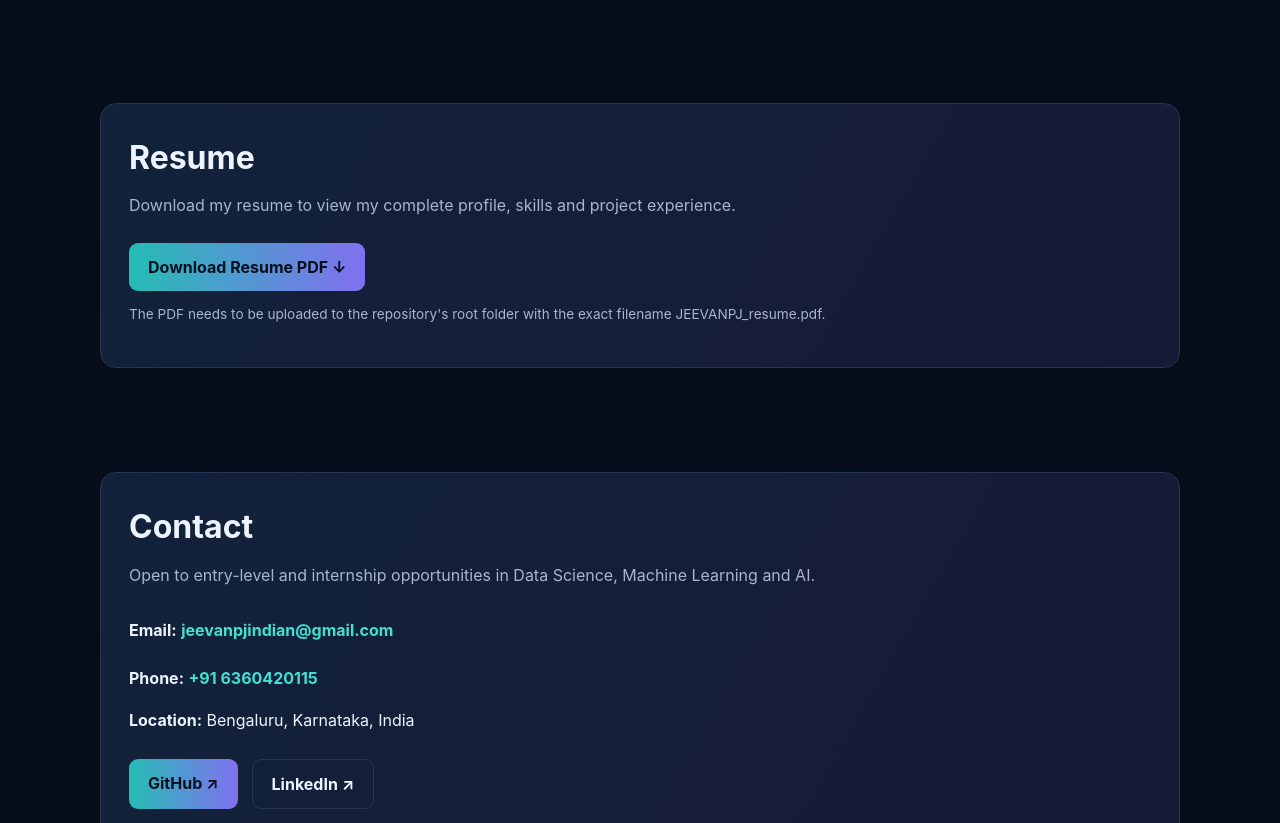
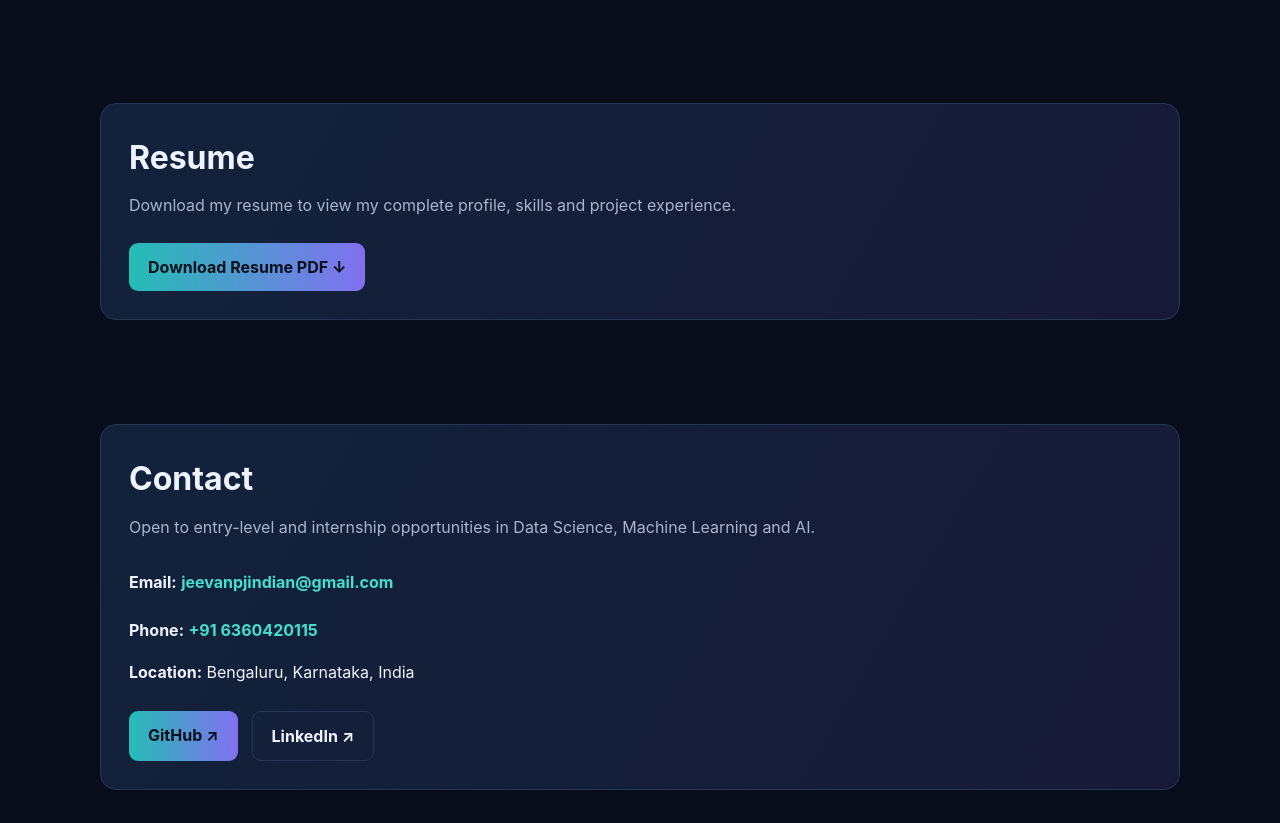
Before and after one commit to jeevanpj/data-science-machine-learning, a plain HTML site: page index.html in a window 1280 px wide. Shown: the part 4077-4900 px from the top of the page. Drawn offline with Linux system fonts and the light colour scheme.

Commit message:
Polish resume section and remove setup note

```diff
--- a/index.html
+++ b/index.html
@@ -37,7 +37,7 @@ section{padding:52px 0}.section-title{font-size:2rem;margin:0 0 8px}.sub{color:v
 <div class="card"><h3>Android App Development using Generative AI</h3><div class="meta">Internship · 4 Months</div><ul><li>Built Android applications powered by Generative AI, integrating AI models into app features through APIs.</li><li>Applied prompt-based logic and automation to improve app functionality and user experience.</li></ul></div>
 <div class="card"><h3>Data Science Trainee — ExcelR, Bengaluru</h3><div class="meta">Training · 6 Months</div><ul><li>Completed hands-on training in Python, SQL, statistics and machine learning fundamentals.</li><li>Worked with real-world datasets on data cleaning, EDA, and building and evaluating ML models under mentor guidance.</li></ul></div>
 </div><h3 style="margin-top:26px">Achievements</h3><div class="card"><ul><li>Won a top-tier placement in a Kaggle data science competition, competing against global participants.</li><li>Participated in poster and project presentations at college-level National Science Day.</li><li>Participated in a Data Science & AI technical symposium conducted by the Computer Science Department.</li></ul></div></section>
-<section id="resume"><div class="contact"><h2 class="section-title">Resume</h2><p class="sub">Download my resume to view my complete profile, skills and project experience.</p><a class="btn" href="JEEVANPJ_resume.pdf" target="_blank" rel="noopener">Download Resume PDF ↓</a><p style="font-size:.85rem;color:var(--muted);margin-top:12px">The PDF needs to be uploaded to the repository's root folder with the exact filename JEEVANPJ_resume.pdf.</p></div></section>
+<section id="resume"><div class="contact"><h2 class="section-title">Resume</h2><p class="sub">Download my resume to view my complete profile, skills and project experience.</p><a class="btn" href="JEEVANPJ_resume.pdf" target="_blank" rel="noopener">Download Resume PDF ↓</a></div></section>
 <section id="contact"><div class="contact"><h2 class="section-title">Contact</h2><p class="sub">Open to entry-level and internship opportunities in Data Science, Machine Learning and AI.</p><p><strong>Email:</strong> <a class="more" href="mailto:jeevanpjindian@gmail.com">jeevanpjindian@gmail.com</a></p><p><strong>Phone:</strong> <a class="more" href="tel:+916360420115">+91 6360420115</a></p><p><strong>Location:</strong> Bengaluru, Karnataka, India</p><div class="actions"><a class="btn" href="https://github.com/jeevanpj" target="_blank" rel="noopener">GitHub ↗</a><a class="btn secondary" href="https://www.linkedin.com/in/jeevanpj/" target="_blank" rel="noopener">LinkedIn ↗</a></div></div></section>
 <footer>© 2026 Jeevan P J · Data Science Portfolio</footer>
 </div></body></html>
```
